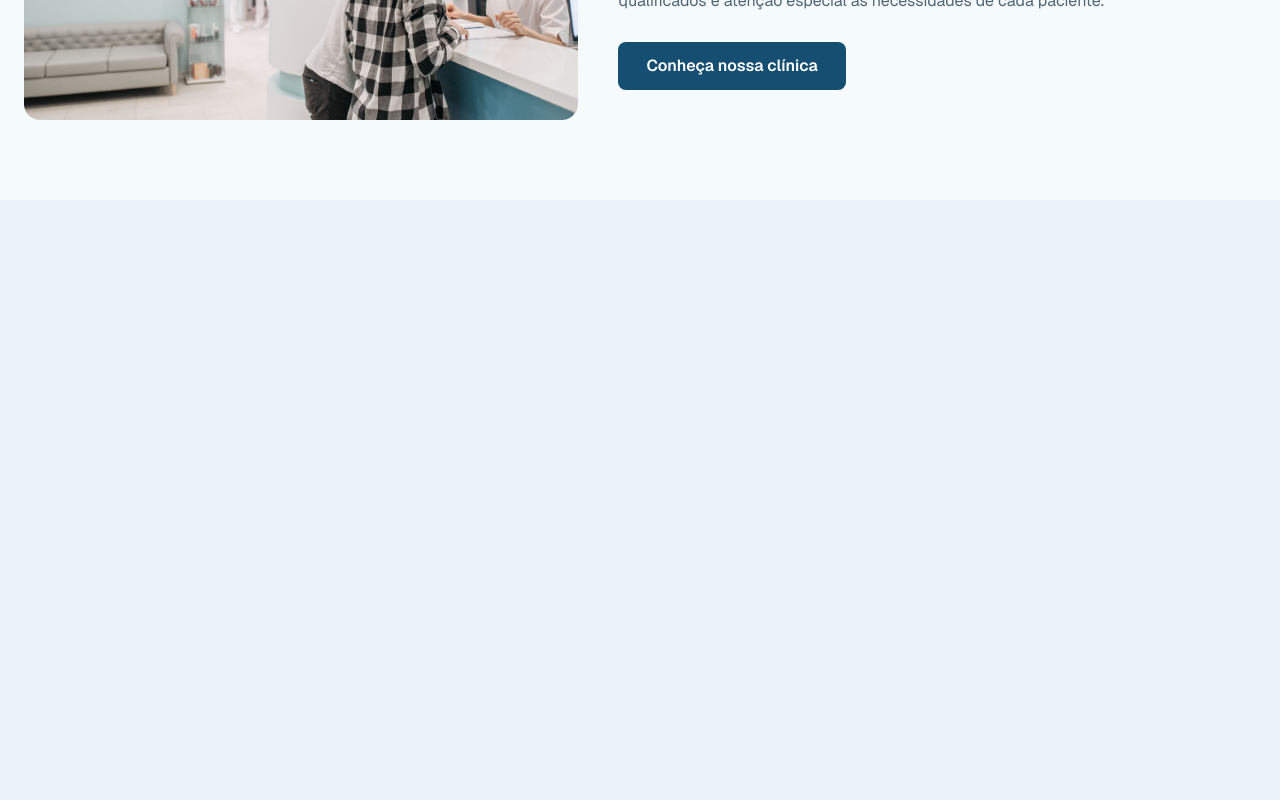
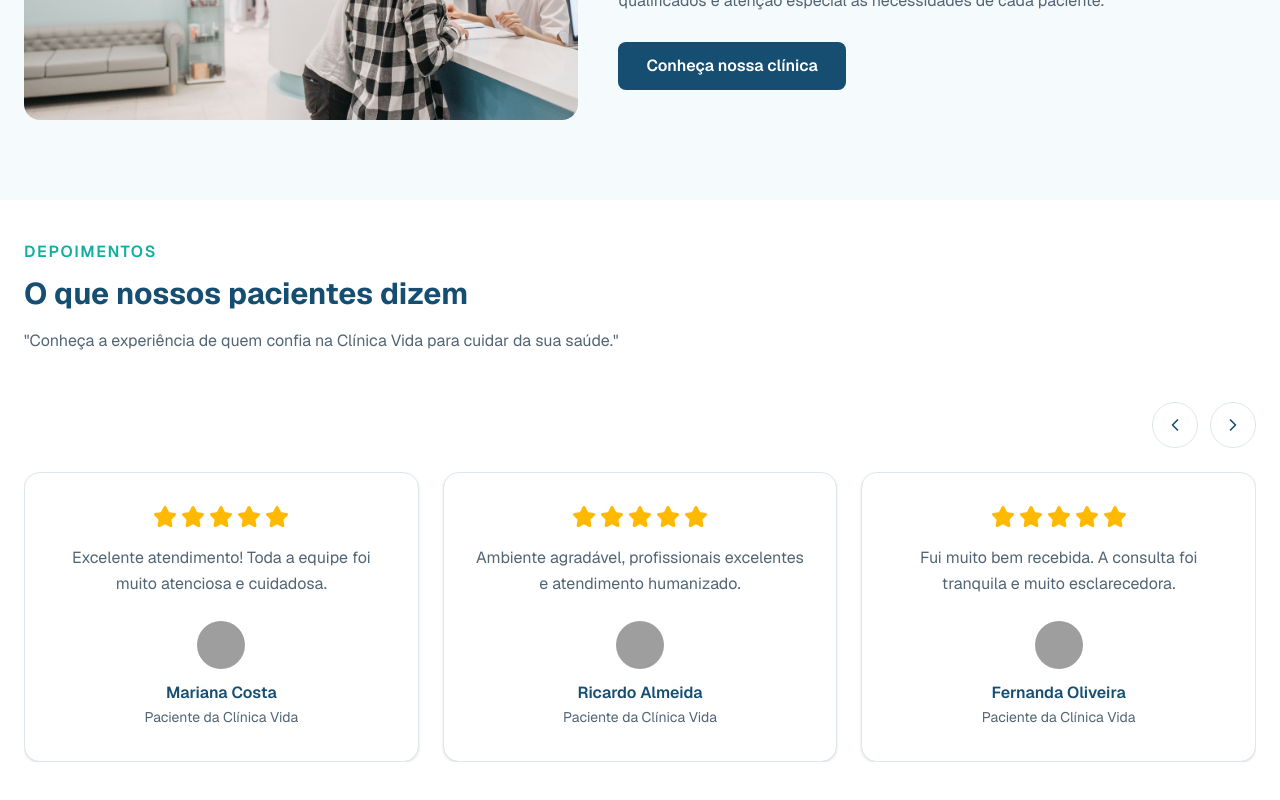
Before and after one commit to andre-webcode/frontend, a Next.js app: page / in a window 1280 px wide. Shown: the part 2199-2999 px from the top of the page. Before the commit the page ends 2399 px from the top, so only its background shows below. Built offline with nearby package versions, Linux system fonts and the light colour scheme; grey boxes are pictures that could not be loaded.

Commit message:
feat: add testimonials carousel section

```diff
--- a/next.config.ts
+++ b/next.config.ts
@@ -10,6 +10,16 @@ const nextConfig: NextConfig = {
       },
     },
   },
+  images: {
+    remotePatterns: [
+      {
+        protocol: "https",
+        hostname: "mockmind-api.uifaces.co",
+      },
+    ],
+  },
+
 };
 
+
 export default nextConfig;
--- a/src/app/globals.css
+++ b/src/app/globals.css
@@ -31,3 +31,14 @@
     @apply bg-background text-text font-sans;
   }
 }
+
+.hide-scrollbar {
+  -ms-overflow-style: none;
+  scrollbar-width: none;
+}
+
+.hide-scrollbar::-webkit-scrollbar {
+  width: 0;
+  height: 0;
+  display: none;
+}
--- a/src/app/page.tsx
+++ b/src/app/page.tsx
@@ -3,6 +3,7 @@ import { Hero } from "@/components/hero/Hero";
 import { About } from "@/components/sections/About";
 import { Doctors } from "@/components/sections/Doctors";
 import { Specialties } from "@/components/sections/Specialties";
+import { Testimonials } from "@/components/sections/Testimonials";
 
 export default function Home() {
   return (
@@ -12,6 +13,7 @@ export default function Home() {
       <Specialties />
       <Doctors />
       <About />
+      <Testimonials />
     </main>
   );
 }
--- /dev/null
+++ b/src/components/sections/Testimonials.tsx
@@ -0,0 +1,118 @@
+"use client"
+
+import { testimonials } from "@/data/testimonials"
+import { Container } from "../container"
+import { ChevronLeft, ChevronRight, Star } from "lucide-react"
+import Image from "next/image"
+import { useRef } from "react"
+
+
+export const Testimonials = () => {
+    const carouselRef = useRef<HTMLDivElement>(null)
+
+    const handleNext = () => {
+        const carousel = carouselRef.current
+
+        if (carousel) {
+            const firstCard = carousel.children[0] as HTMLElement
+            const secondCard = firstCard.nextElementSibling as HTMLElement
+
+            const scrollAmount = secondCard.offsetLeft - firstCard.offsetLeft
+
+            carousel.scrollBy({
+                left: scrollAmount,
+                behavior: "smooth",
+            })
+        }
+    }
+
+    const handlePrev = () => {
+        const carousel = carouselRef.current
+
+        if (carousel) {
+            const firstCard = carousel.children[0] as HTMLElement
+            const secondCard = firstCard.nextElementSibling as HTMLElement
+
+            const scrollAmount = secondCard.offsetLeft - firstCard.offsetLeft
+
+            carousel.scrollBy({
+                left: -scrollAmount,
+                behavior: "smooth",
+            })
+        }
+    }
+
+    return (
+        <section className="bg-white py-10">
+            <Container>
+                <div className="mb-12 max-w-2xl">
+                    <span className="text-[#12AFA0] uppercase font-semibold tracking-widest">Depoimentos</span>
+                    <h2 className="mt-3 text-3xl font-bold text-[#164E72]">O que nossos pacientes dizem</h2>
+                    <p className="mt-4 text-[#526575] leading-relaxed">"Conheça a experiência de quem confia na Clínica Vida para cuidar da sua saúde."</p>
+                </div>
+
+                <div className="mb-6 flex justify-end gap-3">
+                    <button
+                        className="rounded-full border border-[#DCE8ED] p-3 text-[#164E72] transition hover:bg-[#12AFA0] hover:text-white"
+                        aria-label="Depoimentos anteriores"
+                        onClick={handlePrev}
+                    >
+                        <ChevronLeft size={20} />
+                    </button>
+
+                    <button
+                        className="rounded-full border border-[#DCE8ED] p-3 text-[#164E72] transition hover:bg-[#12AFA0] hover:text-white"
+                        aria-label="Próximos depoimentos"
+                        onClick={handleNext}
+                    >
+                        <ChevronRight size={20} />
+                    </button>
+                </div>
+
+                <div
+                    ref={carouselRef}
+                    className="flex gap-6  overflow-x-auto  scroll-smooth  hide-scrollbar">
+                    {testimonials.map((testimonial) => (
+                        <div key={testimonial.id}
+                            className="w-full shrink-0   rounded-2xl p-5 border text-center border-[#DCE8ED] bg-white md:p-8 shadow-sm md:w-[calc(50%-12px)] lg:w-[calc(33.333%-16px)]"
+                        >
+                            <div className="mb-4 flex justify-center gap-1">
+                                <Star className="fill-amber-400 text-amber-400" />
+                                <Star className="fill-amber-400 text-amber-400" />
+                                <Star className="fill-amber-400 text-amber-400" />
+                                <Star className="fill-amber-400 text-amber-400" />
+                                <Star className="fill-amber-400 text-amber-400" />
+                            </div>
+
+                            <p className="mb-6 leading-relaxed text-[#526575]">
+                                {testimonial.comment}
+                            </p>
+
+                            <div className="flex flex-col items-center gap-3">
+                                <Image
+                                    src={testimonial.avatar}
+                                    alt={testimonial.name}
+                                    width={48}
+                                    height={48}
+                                    className="h-12 w-12 rounded-full object-cover"
+                                />
+
+                                <div className="text-center">
+                                    <h3 className="font-semibold text-[#164E72]">
+                                        {testimonial.name}
+                                    </h3>
+
+                                    <span className="text-sm text-[#526575]">
+                                        Paciente da Clínica Vida
+                                    </span>
+                                </div>
+                            </div>
+                        </div>
+
+
+                    ))}
+                </div>
+            </Container>
+        </section >
+    )
+}
--- /dev/null
+++ b/src/data/testimonials.ts
@@ -0,0 +1,46 @@
+
+
+export const testimonials = [
+    {
+        id: 1,
+        name: "Mariana Costa",
+        comment: "Excelente atendimento! Toda a equipe foi muito atenciosa e cuidadosa.",
+        rating: 5,
+        avatar:"https://mockmind-api.uifaces.co/content/human/219.jpg"
+    },
+    {
+        id: 2,
+        name: "Ricardo Almeida",
+        comment: "Ambiente agradável, profissionais excelentes e atendimento humanizado.",
+        rating: 5,
+        avatar: "https://mockmind-api.uifaces.co/content/human/91.jpg"
+    },
+    {
+        id: 3,
+        name: "Fernanda Oliveira",
+        comment: "Fui muito bem recebida. A consulta foi tranquila e muito esclarecedora.",
+        rating: 5,
+        avatar:"https://mockmind-api.uifaces.co/content/human/108.jpg"
+    },
+    {
+        id: 4,
+        name: "Carlos Mendes",
+        comment: "Ótima experiência! Recomendo pela atenção e qualidade do atendimento.",
+        rating: 5,
+        avatar:"https://mockmind-api.uifaces.co/content/human/196.jpg"
+    },
+    {
+        id: 5,
+        name: "Juliana Martins",
+        comment: "Clínica organizada, equipe simpática e profissionais muito competentes.",
+        rating: 5,
+        avatar:"https://mockmind-api.uifaces.co/content/human/97.jpg"
+    },
+    {
+        id: 6,
+        name: "Pedro Santos",
+        comment: "Gostei muito do atendimento. Me senti acolhido desde a chegada.",
+        rating: 5,
+        avatar:"https://mockmind-api.uifaces.co/content/human/169.jpg"
+    },
+];
```
